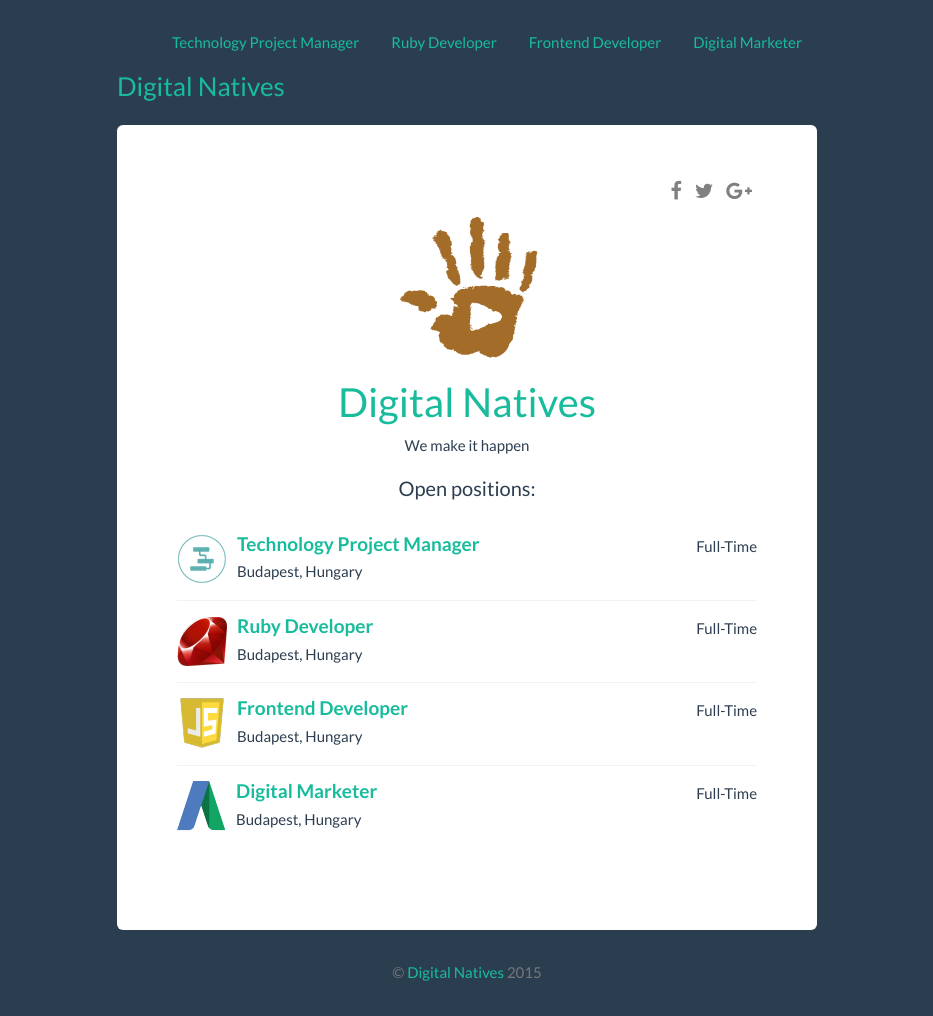
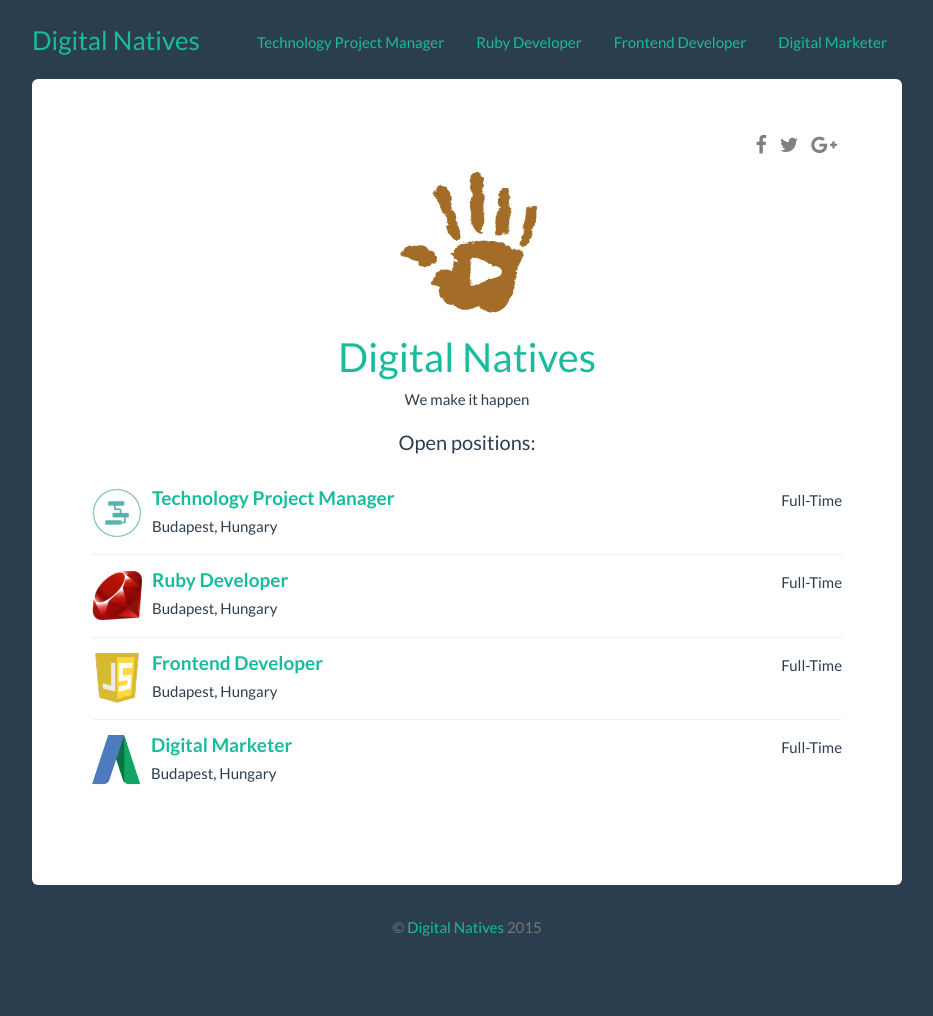
Before and after one commit to digitalnatives/jobs, a Jekyll site: the page built from index.html, in a window 1280 px wide. Shown: the whole page, without its empty margins (173-1106 px from the left). Built offline with Jekyll 4.4.1, drawn with Linux system fonts in a browser that asks for light colours; nearby versions of some CDN libraries; after the commit the page ends 971 px from its top, so only the background shows below that.

Commit message:
Increase column width to standard 900px

```diff
--- a/assets/css/stylesheet.css
+++ b/assets/css/stylesheet.css
@@ -30,7 +30,7 @@ body {
 /* Customize container */
 @media (min-width: 768px) {
   .container {
-    max-width: 730px;
+    max-width: 900px;
   }
 }
 
```
